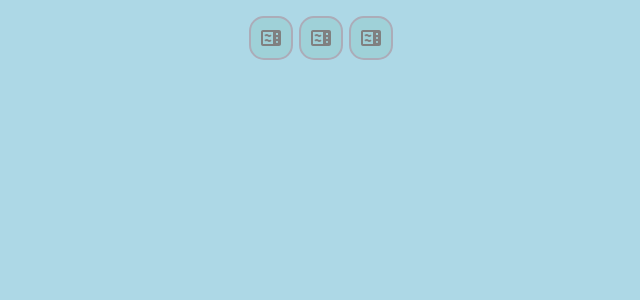
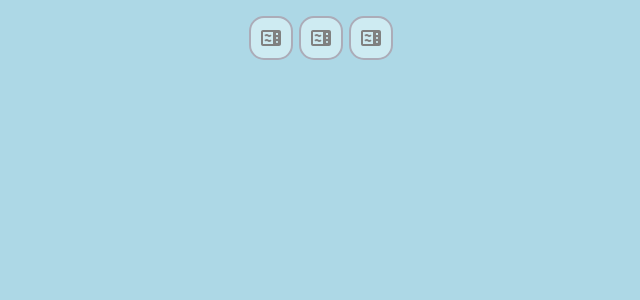
Before and after one commit to PamodCIL/oventimers, a React (Create React App) app: page / in a window 1280 px wide. Shown: the top 300 px of the page, without its empty margins (319-959 px from the left). Built offline with nearby package versions, Linux system fonts and the light colour scheme.

Commit message:
another colour update

```diff
--- a/src/components/OvenGrid/OvenInfo.jsx
+++ b/src/components/OvenGrid/OvenInfo.jsx
@@ -26,7 +26,7 @@ export default function OvenInfo(props) {
       <div className="title-bar">
         <h1 className='oven-name'>{ovenName}</h1>
         <div className='oven-info'>
-          <p>Temp: {ovenTemp}</p>
+          <p>Temperature: {ovenTemp}°C</p>
           <p>Customer: {ovenCustomer}</p>
         </div>
         <TimerConfig
--- a/src/index.css
+++ b/src/index.css
@@ -35,7 +35,7 @@ code {
   display:flex;
   border: #acacb8 2px solid;
   border-radius: 15px;
-  background: rgb(142 200 200 / 47%);
+  background: rgb(242 255 255 / 47%);
 }
 
 
```
